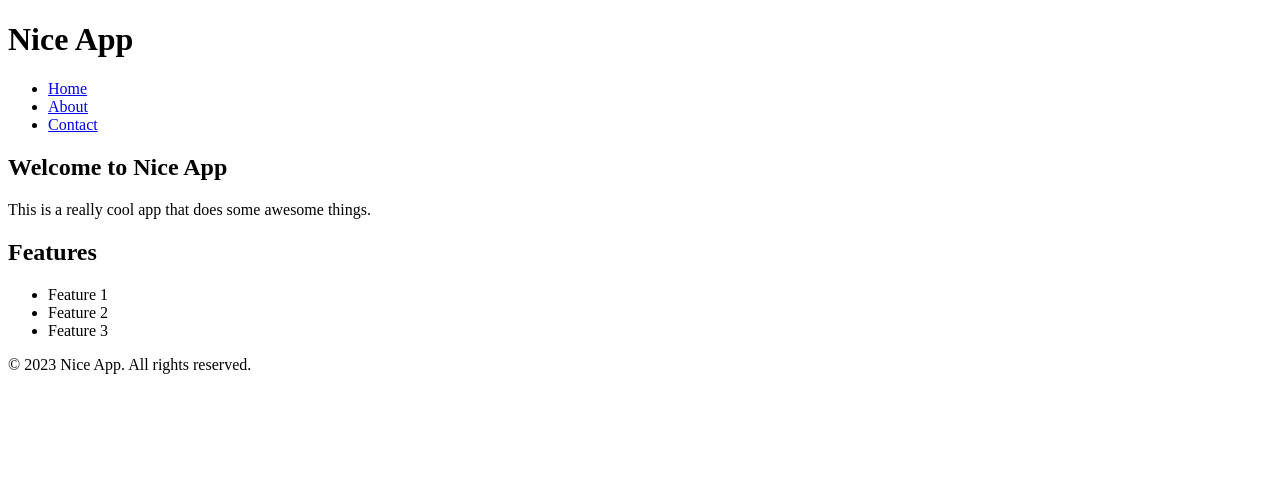
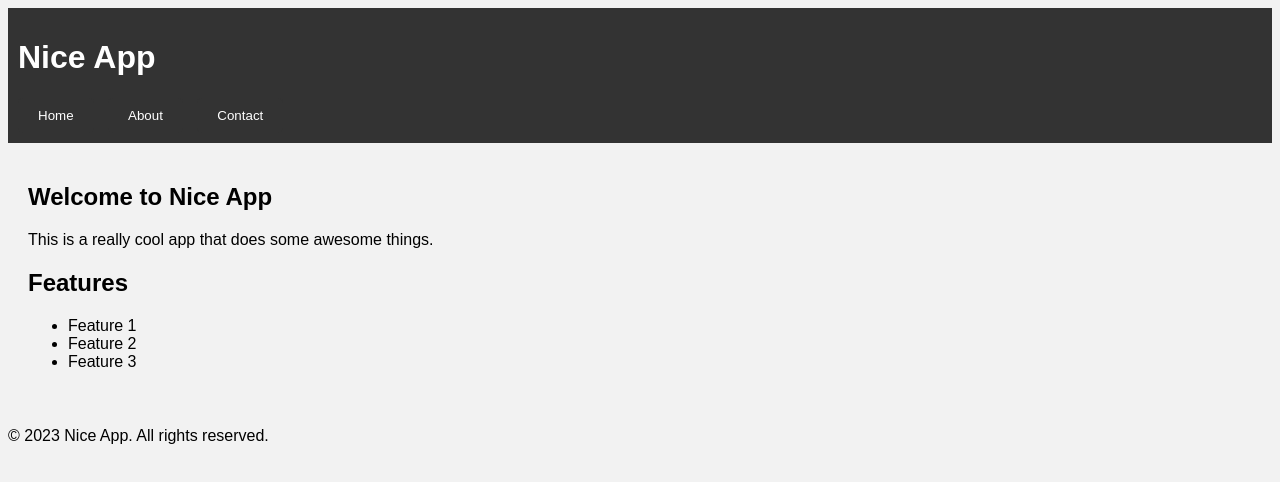
Before and after one commit to AhmedHafez1/02-express, a website: page nice-app/index.html in a window 1280 px wide. Drawn offline with Linux system fonts and the light colour scheme.

Commit message:
serving html with style and js

```diff
--- a/index.html
+++ b/nice-app/index.html
@@ -4,6 +4,7 @@
     <meta charset="UTF-8" />
     <meta http-equiv="X-UA-Compatible" content="IE=edge" />
     <meta name="viewport" content="width=device-width, initial-scale=1.0" />
+    <link rel="stylesheet" href="style.css" />
     <title>Document</title>
   </head>
   <body>
@@ -11,9 +12,9 @@
       <h1>Nice App</h1>
       <nav>
         <ul>
-          <li><a href="#">Home</a></li>
-          <li><a href="#">About</a></li>
-          <li><a href="#">Contact</a></li>
+          <li><button class="home-btn">Home</button></li>
+          <li><button>About</button></li>
+          <li><button>Contact</button></li>
         </ul>
       </nav>
     </header>
@@ -35,4 +36,5 @@
       <p>&copy; 2023 Nice App. All rights reserved.</p>
     </footer>
   </body>
+  <script src="./script.js"></script>
 </html>
--- /dev/null
+++ b/nice-app/script.js
@@ -0,0 +1,6 @@
+// Add event listener to button
+const homeLink = document.querySelector('.home-btn');
+homeLink.addEventListener('click', () => {
+  console.log('Home clicked');
+  alert('Thanks for clicking me!');
+});
--- /dev/null
+++ b/nice-app/style.css
@@ -0,0 +1,47 @@
+body {
+  font-family: Arial, sans-serif;
+  background-color: #f2f2f2;
+}
+
+header {
+  background-color: #333;
+  color: #fff;
+  padding: 10px;
+}
+
+nav ul {
+  margin: 0;
+  padding: 0;
+  list-style: none;
+}
+
+nav li {
+  display: inline-block;
+  margin-right: 10px;
+}
+
+nav li a {
+  color: #fff;
+  text-decoration: none;
+}
+
+main {
+  padding: 20px;
+}
+
+section {
+  margin-bottom: 20px;
+}
+
+button {
+  background-color: #333;
+  color: #fff;
+  border: none;
+  padding: 10px 20px;
+  border-radius: 5px;
+  cursor: pointer;
+}
+
+button:hover {
+  background-color: #666;
+}
```
Also changed, not shown: app.js (+10 -8 lines).
